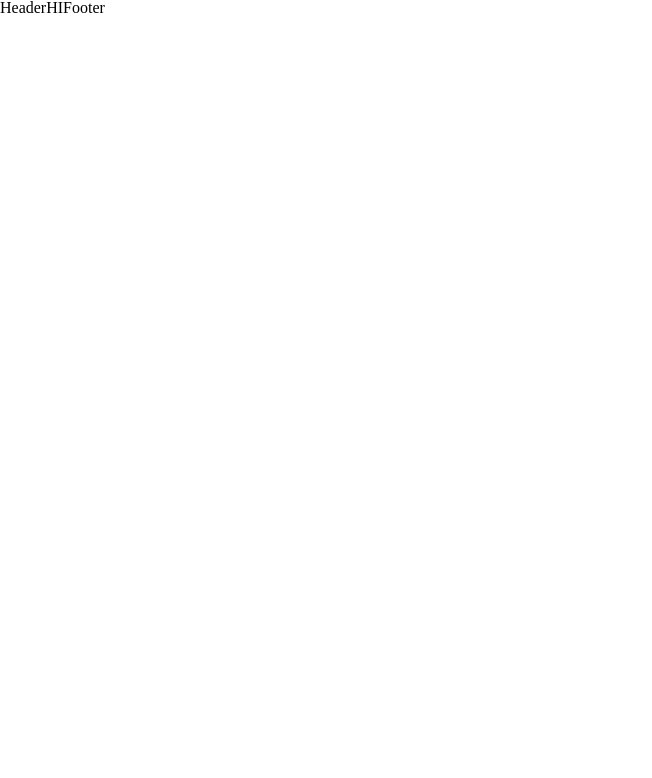
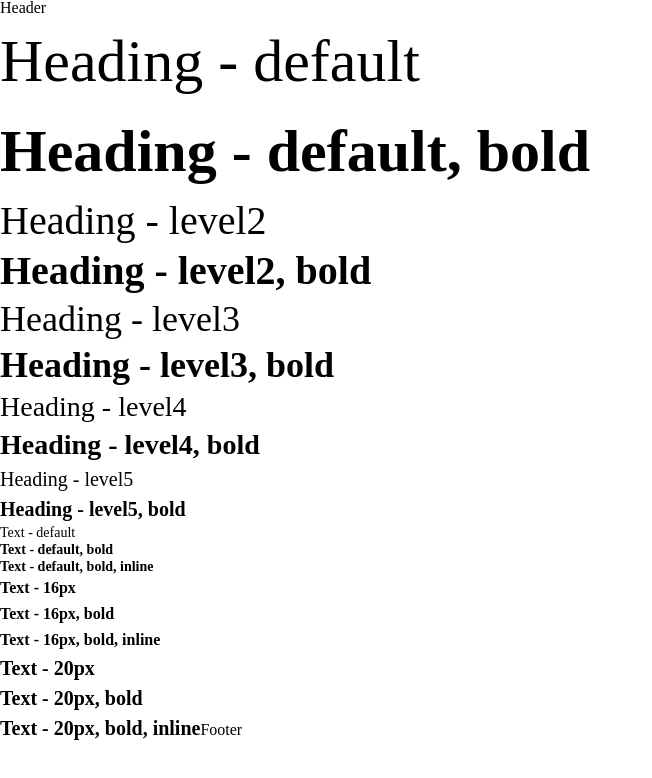
Before and after one commit to Advist-Project/Frontend, a Next.js app: page / in a window 1280 px wide. Shown: the top 778 px of the page, without its empty margins (0-652 px from the left). Built offline with nearby package versions, Linux system fonts and the light colour scheme; a web font is replaced by a local one.

Commit message:
디자인 시스템 Typography, Colors 정의

```diff
--- /dev/null
+++ b/src/components/_design/colors.tsx
@@ -0,0 +1,32 @@
+export const Colors = {
+  // Primary Color
+  primary: '#9622FC',
+  primaryDark: '#4A0B82',
+  primarySemiLight: '#C6ACFC',
+  primaryLight: '#F3EFFF',
+  // Secondary Color
+  secondary: '#00DD99',
+  secondaryDark: '#00966D',
+  secondarySemiLight: '#A4FFE3',
+  secondaryLight: '#F2FFFB',
+  // Tertiary Color
+  tertiary : '#556EF5',
+  tertiaryDark : '#9E7C0A',
+  tertiarySemiLight : '#FFE281',
+  tertiaryLight : '#FFF7DD',
+  // Error Color
+  error: '#ED2E7E',
+  errorDark: '#C30052',
+  errorSemiLight: '#FF83B7',
+  errorLight: '#FFF3F8'
+}
+
+export const Gradient = {
+  // Gradient Color
+  primary: 'linear-gradient(135deg, #9622FC 0%, #FF83B7 100%)',
+  blue: 'linear-gradient(135deg, #00DD99 0%, #5E68E8 100%)',
+  orange: 'linear-gradient(135deg, #FFD033 0%, #F14861 100%)',
+  green: 'linear-gradient(135deg, #00DD99 0%, #00966D 100%)',
+  purple: 'linear-gradient(135deg, #9622FC 0%, #4A0B82 100%)',
+  yellow: 'linear-gradient(135deg, #FFD033 0%, #FFE281 100%)'
+}
--- /dev/null
+++ b/src/components/_design/typography.tsx
@@ -0,0 +1,50 @@
+import React from "react";
+import styled from "@emotion/styled";
+
+// Heading
+interface IHeadingProps {
+  level?: number;
+  bold?: boolean;
+}
+export const Heading: React.FC<IHeadingProps> = ({ children, level, bold }) => {
+  const tag:React.ElementType = !level ? 'h1' : level === 2 ? 'h2' : level === 3 ? 'h3' : level === 4 ? 'h4' : 'h5';
+  const styles = {
+    'h1': { fontSize: '60px', lineHeight: '150%' },
+    'h2': { fontSize: '40px', lineHeight: '125%' },
+    'h3': { fontSize: '36px', lineHeight: '128%' },
+    'h4': { fontSize: '28px', lineHeight: '136%' },
+    'h5': { fontSize: '20px', lineHeight: '150%' }
+  }
+  const Heading = styled.h5`
+    font-size: ${styles[tag].fontSize};
+    line-height: ${styles[tag].lineHeight};
+    font-weight: ${bold ? 'bold' : 'normal'};
+  `
+  return (
+    <Heading as={tag}>{children}</Heading>
+  )
+}
+
+// Text
+interface ITextProps {
+  size?: string;
+  bold?: boolean;
+  inline?: boolean;
+}
+export const Text: React.FC<ITextProps> = ({ children, size, bold, inline }) => {
+  const tag:React.ElementType = inline ? 'span' : 'p';
+  const _size = size ? size : '14px';
+  const lineHeight: {[key: string]: string | undefined} = {
+    '20px': '150%',
+    '16px': '162%',
+    '14px': '17px',
+  }
+  const Text = styled.p`
+    font-size: ${_size};
+    line-height: ${lineHeight[_size]};
+    font-weight: ${bold ? 'bold' : 'normal'};
+  `
+  return (
+    <Text as={tag}>{children}</Text>
+  )
+}
--- a/src/components/ui.tsx
+++ b/src/components/ui.tsx
@@ -1,11 +1,11 @@
-import React from "react";
-import styled from "@emotion/styled";
+import { Heading, Text } from './_design/typography';
+import * as _colors from './_design/colors';
 
 // Typography
-export const H1 = () => {
-  const H1 = styled.h1`
-  `;
-  return (
-    <H1></H1>
-  )
+export const Typography = {
+  'Heading': Heading,
+  'Text': Text
 }
+
+export const Colors = _colors.Colors;
+export const Gradient = _colors.Gradient;
--- a/src/pages/index.tsx
+++ b/src/pages/index.tsx
@@ -1,7 +1,32 @@
 import { Layout } from "components/layout";
+import { Typography, Colors, Gradient } from "components/ui";
+
+const { Heading, Text } = Typography;
 
 export default function Home() {
+  console.log(Colors, Gradient);
+
   return (
-    <Layout>HI</Layout>
+    <Layout>
+      <Heading>Heading - default</Heading>
+      <Heading bold>Heading - default, bold</Heading>
+      <Heading level={2}>Heading - level2</Heading>
+      <Heading level={2} bold>Heading - level2, bold</Heading>
+      <Heading level={3}>Heading - level3</Heading>
+      <Heading level={3} bold>Heading - level3, bold</Heading>
+      <Heading level={4}>Heading - level4</Heading>
+      <Heading level={4} bold>Heading - level4, bold</Heading>
+      <Heading level={5}>Heading - level5</Heading>
+      <Heading level={5} bold>Heading - level5, bold</Heading>
+      <Text>Text - default</Text>
+      <Text bold>Text - default, bold</Text>
+      <Text bold inline>Text - default, bold, inline</Text>
+      <Text size='16px' bold>Text - 16px</Text>
+      <Text size='16px' bold>Text - 16px, bold</Text>
+      <Text size='16px' bold inline>Text - 16px, bold, inline</Text>
+      <Text size='20px' bold>Text - 20px</Text>
+      <Text size='20px' bold>Text - 20px, bold</Text>
+      <Text size='20px' bold inline>Text - 20px, bold, inline</Text>
+    </Layout>
   )
 }
```
